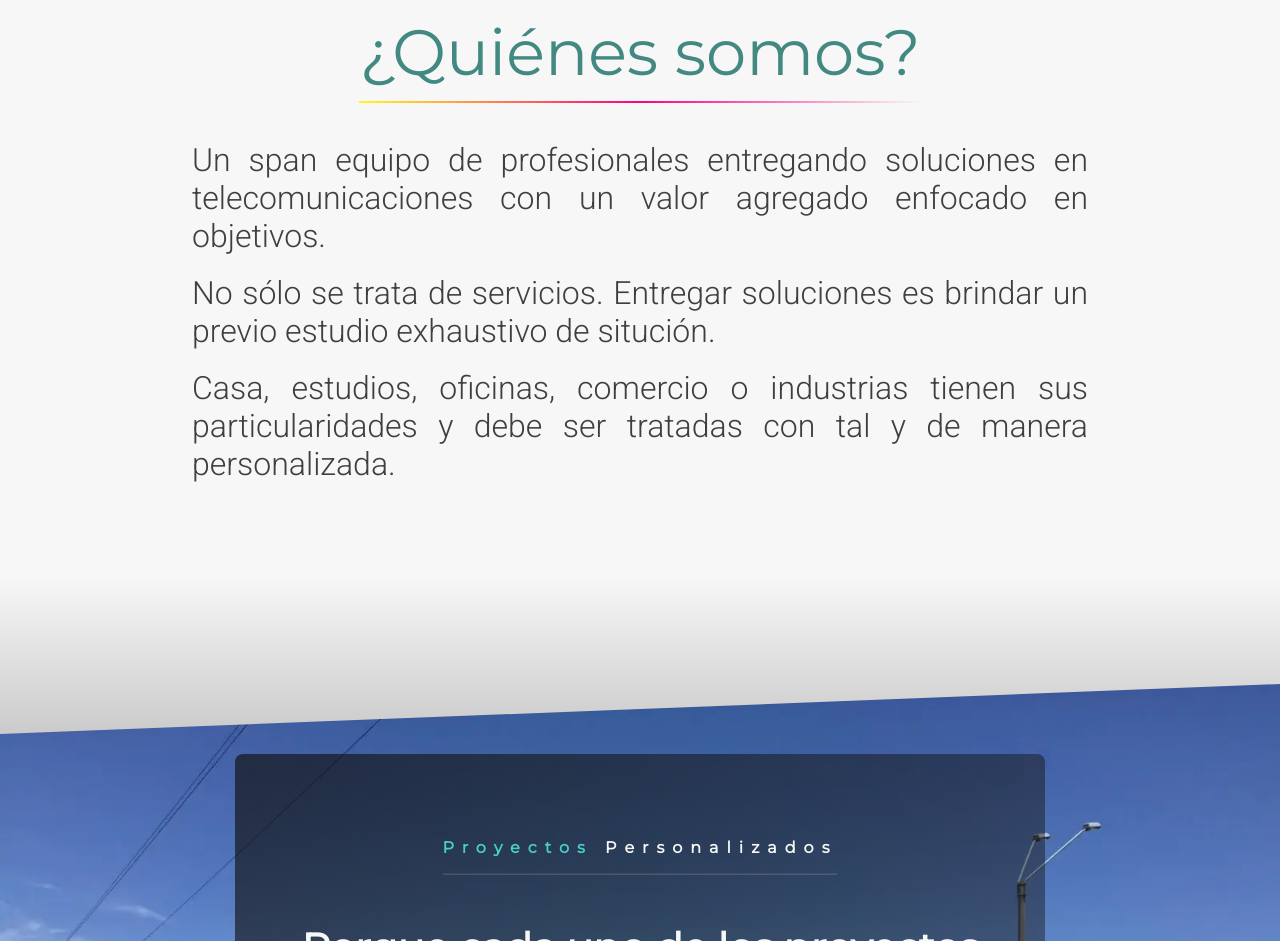
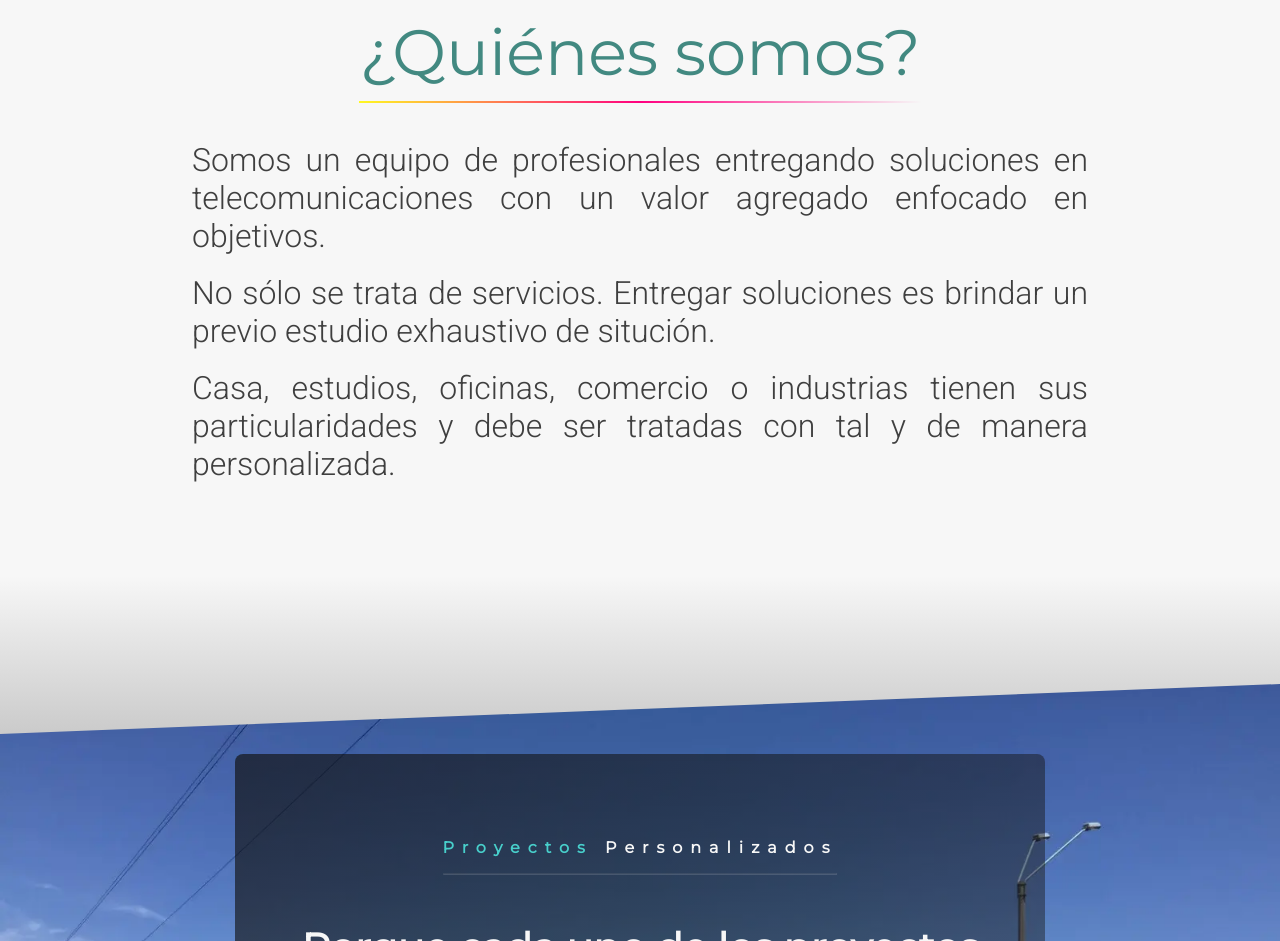
Before and after one commit to bmsebastian2/baymanet_2, a plain HTML site: page index.html in a window 1280 px wide. Shown: the part 1069-2010 px from the top of the page. Drawn offline with nearby package versions, Linux system fonts and the light colour scheme; files whose address does not match are found by name.

Commit message:
SE MODIFICO EL SPAN

```diff
--- a/index.html
+++ b/index.html
@@ -120,7 +120,7 @@
             <br>
             <br>
             <div>
-                <p class="aniStart  setVisible"> Un span equipo de profesionales entregando soluciones en
+                <p class="aniStart  setVisible"> Somos un equipo de profesionales entregando soluciones en
                     telecomunicaciones
                     con un valor agregado enfocado en objetivos.
                 </p>
```
